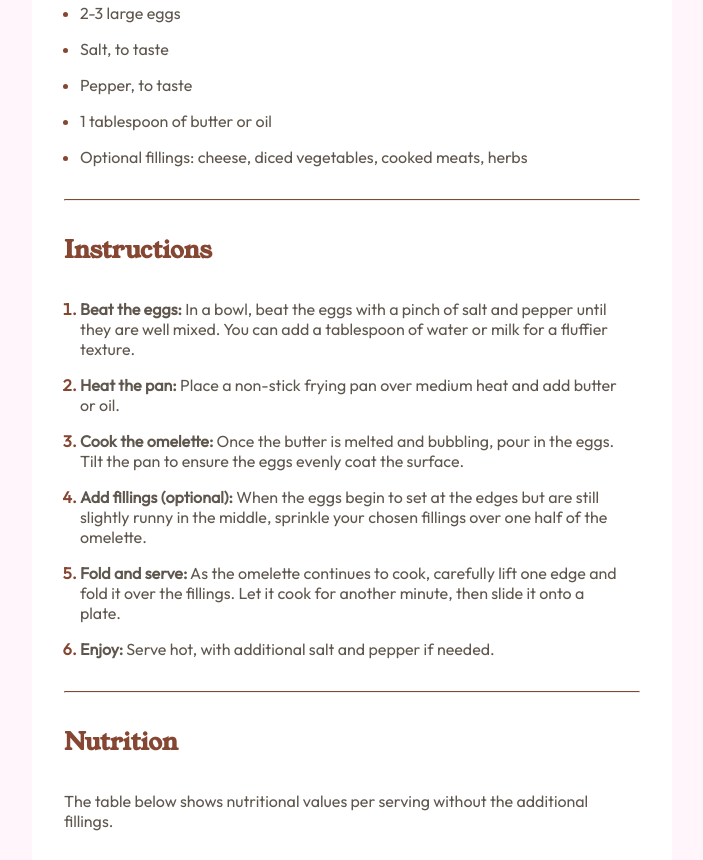
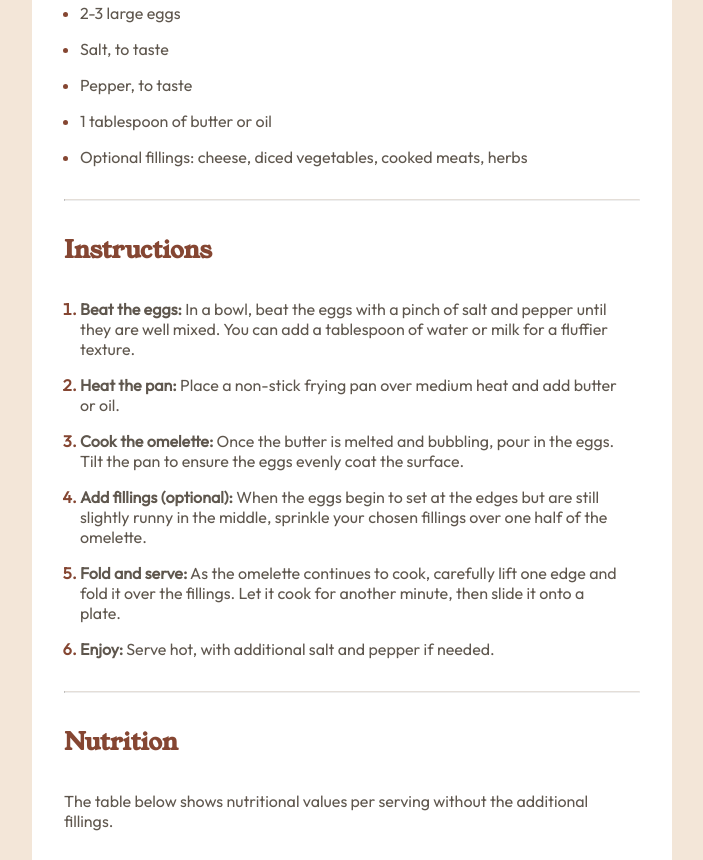
Before and after one commit to AlienUrbano/FrontendMentor.io-Challenges, a plain HTML site: page newbie/recipe-page-main/index.html in a window 1280 px wide. Shown: the part 931-1791 px from the top of the page, without its empty margins (288-991 px from the left). Drawn offline with Linux system fonts and the light colour scheme.

Commit message:
Update style.css

```diff
--- a/newbie/recipe-page-main/styles/style.css
+++ b/newbie/recipe-page-main/styles/style.css
@@ -5,7 +5,7 @@
 }
 
 body {
-  background-color: var(--rose-white);
+  background-color: var(--eggshell);
   font-family: "outfit";
   font-size: 16px;
   color: var(--wenge-brown);
@@ -66,7 +66,7 @@ li::marker {
 .container__recipe > hr {
   max-width: 90%;
   margin: 2rem auto;
-  border-top: solid 1px var(--primary-nutmeg);
+  border-top: solid 1px var(--light-grey);
 }
 
 .container__recipe > ol > li {
```
